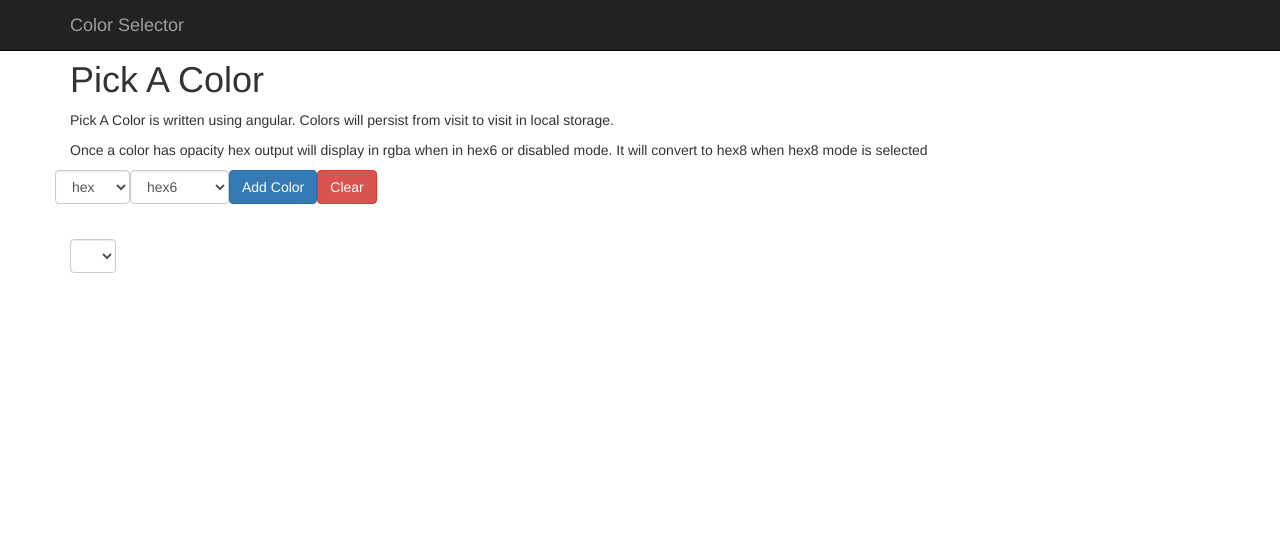
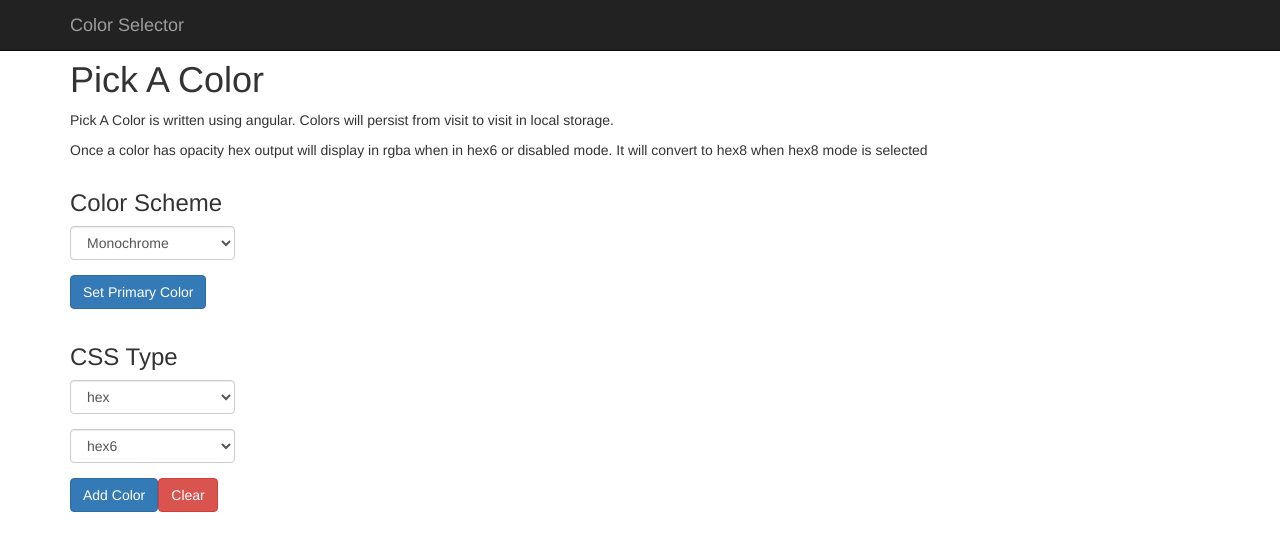
Before and after one commit to tschiman/pick-a-color, an Angular app: page / in a window 1280 px wide. Shown: the top 550 px of the page. Built offline with nearby package versions, Linux system fonts and the light colour scheme; what angular2-color-picker would draw is missing.

Commit message:
committing a lot of changes adding color scheme code. Next step is adding the algorithm for changing the shades

```diff
--- a/src/app/app.component.css
+++ b/src/app/app.component.css
@@ -1,5 +1,6 @@
 .color-wrapper{
   display: inline-block;
+  margin-bottom: 10px
 }
 
 div.color-text {
@@ -7,7 +8,15 @@ div.color-text {
 }
 
 .add-color {
-  margin-bottom: 20px;
+  margin-bottom: 10px;
+}
+
+.color-shades {
+  margin-top: 10px;
+}
+
+.color-scheme {
+  margin-bottom: 10px;
 }
 
 .color-container {
--- a/src/app/app.component.html
+++ b/src/app/app.component.html
@@ -1,7 +1,51 @@
 <section>
   <div class="container">
     <div class="row add-color">
-      <form class="form-inline">
+      <div class="col-md-2">
+        <div class="row">
+          <div class="col-md-12">
+            <h3>Color Scheme</h3>
+            <form class="form">
+              <div class="form-group">
+                <select class="form-control"
+                        (change)="onColorHarmonyChange($event.target.value)"
+                        [value]="state.colorHarmony">
+                  <option *ngFor="let colorHarmony of colorHarmonies">{{colorHarmony}}</option>
+                </select>
+              </div>
+              <button class="btn btn-primary" type="button" (click)="selectPrimaryColor()">Set Primary Color</button>
+              <div class="form-group"
+                   *ngIf="state && state.colorHarmony && (state.colorHarmony == 'Analogous' || state.colorHarmony == 'Tetradic') ">
+                <div class="radio">
+                  <label for="left">
+                    <input id="left" type="radio" name="harmonyType" value="left"
+                           [checked]="state.harmonyType === 'left'"
+                           (change)="onHarmonyTypeChange($event.target.value)"/>Left
+                  </label>
+                </div>
+                <div class="radio" [class.disabled]="state.colorHarmony === 'Tetradic'">
+                  <label for="center">
+                    <input id="center" type="radio" name="harmonyType" value="center"
+                           [checked]="state.harmonyType === 'center'" [disabled]="state.colorHarmony === 'Tetradic'"
+                           (change)="onHarmonyTypeChange($event.target.value)"/>Center
+                  </label>
+                </div>
+                <div class="radio">
+                  <label for="right">
+                    <input id="right" type="radio" name="harmonyType" value="right"
+                           [checked]="state.harmonyType === 'right'"
+                           (change)="onHarmonyTypeChange($event.target.value)"/>Right
+                  </label>
+                </div>
+
+              </div>
+            </form>
+          </div>
+        </div>
+        <div class="row">
+          <div class="col-md-12">
+            <h3>CSS Type</h3>
+            <form class="form">
               <div class="form-group">
                 <select class="form-control" (change)="onOutputChange($event.target.value)" [value]="state.output">
                   <option *ngFor="let output of outputs">{{output}}</option>
@@ -17,16 +61,77 @@
               <button class="btn btn-danger" type="button" (click)="clearColors()">Clear</button>
             </form>
           </div>
+        </div>
+      </div>
+      <div class="col-md-10">
+        <div class="row">
+          <div *ngIf="state && state.primaryColor && state.colorHarmony" class="col-md-12 color-harmony">
+            <div class="col-md-3">
+              <h4>Primary</h4>
+              <button type="button" class="close" (click)="deletePrimaryColor()" aria-label="Close">
+                <span aria-hidden="true">&times;</span>
+              </button>
+              <div class="color-text">{{state.primaryColor}}</div>
+              <div class="color-container"
+                   [style.background]="state.primaryColor">&nbsp;</div>
+            </div>
+            <div *ngIf="state && state.primaryColor && state.colorHarmony !== 'Monochrome'" class="col-md-3">
+              <h4>Secondary</h4>
+              <div class="color-text">{{state.primaryColor}}</div>
+              <div class="color-container"
+                   [style.background]="state.primaryColor">&nbsp;</div>
+            </div>
+            <div
+              *ngIf="state && state.primaryColor && state.colorHarmony !== 'Monochrome' && state.colorHarmony !== 'Complimentary'"
+              class="col-md-3">
+              <h4>Tertiary</h4>
+              <div class="color-text">{{state.primaryColor}}</div>
+              <div class="color-container"
+                   [style.background]="state.primaryColor">&nbsp;</div>
+            </div>
+            <div *ngIf="state && state.primaryColor && state.colorHarmony == 'Tetradic'" class="col-md-3">
+              <h4>Quaternary</h4>
+              <div class="color-text">{{state.primaryColor}}</div>
+              <div class="color-container"
+                   [style.background]="state.primaryColor">&nbsp;</div>
+            </div>
+          </div>
+        </div>
+        <div class="row color-shades" *ngFor="let shadeArray of state.shadeArrays">
+          <div *ngIf="state && state.primaryColor && state.colorHarmony" class="col-md-12 color-harmony">
+            <div>
+              <div class="col-md-1 color-text">{{state.primaryColor}}</div>
+              <div class="col-md-2">
+                <div class="color-container" [style.background]="state.primaryColor">&nbsp;</div>
+              </div>
+            </div>
+            <div *ngIf="state && state.primaryColor && state.colorHarmony !== 'Monochrome'">
+              <div class="col-md-1 color-text">{{state.primaryColor}}</div>
+              <div class="col-md-2">
+                <div class="color-container" [style.background]="state.primaryColor">&nbsp;</div>
+              </div>
+            </div>
+            <div
+              *ngIf="state && state.primaryColor && state.colorHarmony !== 'Monochrome' && state.colorHarmony !== 'Complimentary'">
+              <div class="col-md-1 color-text">{{state.primaryColor}}</div>
+              <div class="col-md-2">
+                <div class="color-container" [style.background]="state.primaryColor">&nbsp;</div>
+              </div>
+            </div>
+            <div *ngIf="state && state.primaryColor && state.colorHarmony == 'Tetradic'">
+              <div class="col-md-1 color-text">{{state.primaryColor}}</div>
+              <div class="col-md-2">
+                <div class="color-container" [style.background]="state.primaryColor">&nbsp;</div>
+              </div>
+            </div>
+          </div>
+        </div>
+      </div>
+    </div>
     <div class="row color-scheme">
-      <div class="col-md-12">
-        <form class="form-inline">
-          <div class="form-group">
-            <select class="form-control" (change)="onColorHarmonyChange($event.target.value)"
-                    [value]="state.colorHarmony">
-              <option *ngFor="let output of colorHarmonies">{{colorHarmonies}}</option>
-            </select>
-          </div>
-        </form>
+
+      <div class="row">
+
       </div>
     </div>
     <div class="row">
@@ -48,7 +153,7 @@
             </button>
             <div class="color-text">{{state.colors[i]}}</div>
             <div class="color-container"
-                 [class.selected]="(state.selectedIndex || state.selectedIndex === 0) && state.selectedIndex === i"
+                 [class.selected]="state.selectedIndex === i"
                  [style.background]="state.colors[i]"
                  (click)="selectColor(i)">&nbsp;</div>
           </div>
--- a/src/app/app.component.ts
+++ b/src/app/app.component.ts
@@ -11,8 +11,20 @@ export class AppComponent implements OnInit, OnDestroy{
   state: any;
   outputs: string[] = ['hex', 'rgba', 'hsla'];
   alphas: string[] = ['hex6', 'hex8', 'disabled'];
+  colorHarmonies: string[] = ['Monochrome', 'Complimentary', 'Analogous', 'Split Complimentary', 'Triadic', 'Tetradic'];
 
   constructor(private cpStore: ColorPickerStore){}
+
+  ngOnInit() {
+    this.cpStore.stateEvent.subscribe((state) => {
+      this.state = state;
+    });
+    this.cpStore.dispatch(null, {type: 'INIT'})
+  }
+
+  ngOnDestroy() {
+    this.cpStore.stateEvent.unsubscribe();
+  }
 
   addColor(): void {
     this.cpStore.dispatch(this.state, {type: 'ADD_COLOR', color: '#ffffff'});
@@ -22,100 +34,39 @@ export class AppComponent implements OnInit, OnDestroy{
     this.cpStore.dispatch(this.state, {type: 'CLEAR_COLORS'})
   }
 
-  onChangeColor() {
+  onChangeColor(): void {
     this.cpStore.dispatch(this.state, {type: 'CHANGE_COLOR'})
   }
 
-  selectColor(index: number) {
+  onColorHarmonyChange(colorHarmony: string): void {
+    this.cpStore.dispatch(this.state, {type: 'COLOR_HARMONY_CHANGE', colorHarmony: colorHarmony})
+  }
+
+  onHarmonyTypeChange(harmonyType: string): void {
+    this.cpStore.dispatch(this.state, {type: 'HARMONY_TYPE_CHANGE', harmonyType: harmonyType})
+  }
+
+  selectColor(index: number): void {
     this.cpStore.dispatch(this.state, {type: 'SELECT_COLOR', index: index})
   }
 
-  delete(index: number) {
+  selectPrimaryColor(): void {
+    this.cpStore.dispatch(this.state, {type: 'SELECT_PRIMARY_COLOR', index: this.state.selectedIndex})
+  }
+
+  delete(index: number): void {
     this.cpStore.dispatch(this.state, {type: 'DELETE_COLOR', index: index})
   }
 
-  ngOnInit() {
-    this.cpStore.stateEvent.subscribe((state) => {
-      this.state = state;
-    })
-    this.cpStore.dispatch(null, {type: 'INIT'})
+  deletePrimaryColor(): void {
+    this.cpStore.dispatch(this.state, {type: 'DELETE_PRIMARY_COLOR'})
   }
 
-  ngOnDestroy() {
-    this.cpStore.stateEvent.unsubscribe();
-  }
-
-  onOutputChange(output: string) {
+  onOutputChange(output: string): void {
     this.cpStore.dispatch(this.state, {type: 'CHANGE_OUTPUT', output: output});
   }
 
-  onAlphaChange(alpha: string) {
+  onAlphaChange(alpha: string): void {
     this.cpStore.dispatch(this.state, {type: 'CHANGE_ALPHA', alpha: alpha});
   }
-
-  // onOutputChange(output: string) {
-  //   let newColors: string[] = [];
-  //   switch (output){
-  //     case this.outputs[0]:
-  //       newColors = this.colors.map((color): any => {
-  //         return this.extractRgb(color);
-  //       }).map((rgb) => {
-  //         return this.rgbToHex(rgb[0], rgb[1], rgb[2]);
-  //       });
-  //       break;
-  //     case this.outputs[1]:
-  //       newColors = this.colors.map((color): any => {
-  //         return this.hexToRgb(color);
-  //       }).map((rgb) => {
-  //         return 'rgb('+rgb.r+','+rgb.g+','+rgb.b+')';
-  //       });
-  //       break;
-  //   }
-  //
-  //   // this.colors = [];
-  //   // this.output = output;
-  //   // this.colors = newColors;
-  // }
-
-  // onAlphaChange(alpha: string) {
-  //   this.alpha = alpha;
-  // }
-
-  // changeColor(event) {
-  //   if (event.color) {
-  //     if (event.index || event.index === 0) {
-  //       this.colors[event.index] = event.color;
-  //     }
-  //   }
-  // }
-  //
-  // private hexToRgb(hex) {
-  //   // Expand shorthand form (e.g. "03F") to full form (e.g. "0033FF")
-  //   var shorthandRegex = /^#?([a-f\d])([a-f\d])([a-f\d])$/i;
-  //   hex = hex.replace(shorthandRegex, function(m, r, g, b) {
-  //     return r + r + g + g + b + b;
-  //   });
-  //
-  //   var result = /^#?([a-f\d]{2})([a-f\d]{2})([a-f\d]{2})$/i.exec(hex);
-  //   return result ? {
-  //       r: parseInt(result[1], 16),
-  //       g: parseInt(result[2], 16),
-  //       b: parseInt(result[3], 16)
-  //     } : null;
-  // }
-  //
-  // private componentToHex(c) {
-  //   var hex = c.toString(16);
-  //   return hex.length == 1 ? "0" + hex : hex;
-  // }
-  //
-  // private rgbToHex(r, g, b) {
-  //   return "#" + this.componentToHex(r) + this.componentToHex(g) + this.componentToHex(b);
-  // }
-  //
-  // private extractRgb(rgb: string) {
-  //   return rgb.substring(4, rgb.length-1)
-  //     .replace(/ /g, '')
-  //     .split(',');
-  // }
 }
--- a/src/app/color-picker.store.ts
+++ b/src/app/color-picker.store.ts
@@ -15,7 +15,7 @@ export class ColorPickerStore {
     return this.state;
   }
 
-  dispatch(currentState: any, action: any) { //{type: string, any}
+  dispatch(currentState: any, action: any): any { //{type: string, any}
     if (!currentState) {
       try {
         currentState = JSON.parse(localStorage.getItem('state'));
@@ -24,7 +24,16 @@ export class ColorPickerStore {
         currentState = null
       }
       if (!currentState) {
-        currentState = {colors: [], output: 'hex', alpha: 'hex6', selectedIndex: null};
+        currentState = {
+          colors: [],
+          output: 'hex',
+          alpha: 'hex6',
+          colorHarmony: 'Monochrome',
+          primaryColor: null,
+          selectedIndex: null,
+          shadeArrays: [['#8b385d', '#8b385d', '#8b385d', '#8b385d']],
+          harmonyType: 'left'
+        };
       }
     }
 
@@ -34,11 +43,13 @@ export class ColorPickerStore {
     switch (action.type) {
       case 'ADD_COLOR':
         newColors = currentState.colors.slice(0);
-        newColors.push(
-          this.cpService.outputFormat(
-            this.cpService.stringToHsva(action.color, currentState.alpha === 'hex8'), currentState.output, currentState.alpha === 'hex8'
-          )
-        );
+
+        let hex8Format: Hsva = this.cpService.stringToHsva(action.color, true); //if hex8 formatting returns null then we likely have a hex6 string.
+        if (hex8Format) {
+          newColors.push(this.cpService.outputFormat(hex8Format, currentState.output, true));
+        } else {
+          newColors.push(this.cpService.outputFormat(this.cpService.stringToHsva(action.color, false), currentState.output, false));
+        }
         newState = Object.assign({}, currentState, {colors: newColors, selectedIndex: (newColors.length - 1)});
         break;
       case 'DELETE_COLOR':
@@ -84,6 +95,33 @@ export class ColorPickerStore {
       case 'CLEAR_COLORS':
         newState = Object.assign({}, currentState, {colors: []});
         break;
+      case 'DELETE_PRIMARY_COLOR':
+        newState = Object.assign({}, currentState, {primaryColor: null});
+        break;
+      case 'SELECT_PRIMARY_COLOR':
+        //if index is not null and the selected color is not the exact same as the current primary color update the primary color. If not do nothing
+        if (action.index != null && currentState.colors[action.index] !== currentState.primaryColor) {
+          //generate the appropriate colors
+          newState = Object.assign({}, currentState, {primaryColor: currentState.colors[action.index]});
+          newState = this.updateShadeArrays(newState, {
+            harmonyType: currentState.harmonyType,
+            colorHarmony: currentState.colorHarmony
+          })
+        } else {
+          newState = Object.assign({}, currentState);
+        }
+
+        break;
+      case 'COLOR_HARMONY_CHANGE':
+        if (currentState.harmonyType === 'center' && action.colorHarmony === 'Tetradic') {
+          newState = Object.assign({}, currentState, {colorHarmony: action.colorHarmony, harmonyType: 'left'});
+        } else {
+          newState = Object.assign({}, currentState, {colorHarmony: action.colorHarmony});
+        }
+        break;
+      case 'HARMONY_TYPE_CHANGE':
+        newState = Object.assign({}, currentState, {harmonyType: action.harmonyType});
+        break;
       case 'INIT':
         newState = Object.assign({}, currentState);
         break;
@@ -93,7 +131,16 @@ export class ColorPickerStore {
     localStorage.setItem('state', JSON.stringify(this.state));
   }
 
-  private changeOutput(currentState: any, action: any, forceChange: boolean) {
+  private updateShadeArrays(currentState: any, action: any): any {
+    action.harmonyType;
+    action.colorHarmony;
+    let newShadeArray = [];
+
+
+    return Object.assign({}, currentState, {shadeArray: newShadeArray})
+  }
+
+  private changeOutput(currentState: any, action: any, forceChange: boolean): any {
     let newColors: string[];
     if ((currentState.output !== action.output) || forceChange) {
       newColors = currentState.colors.map((color: string) => {
```
Lines whose indentation alone changed are shown as unchanged.
